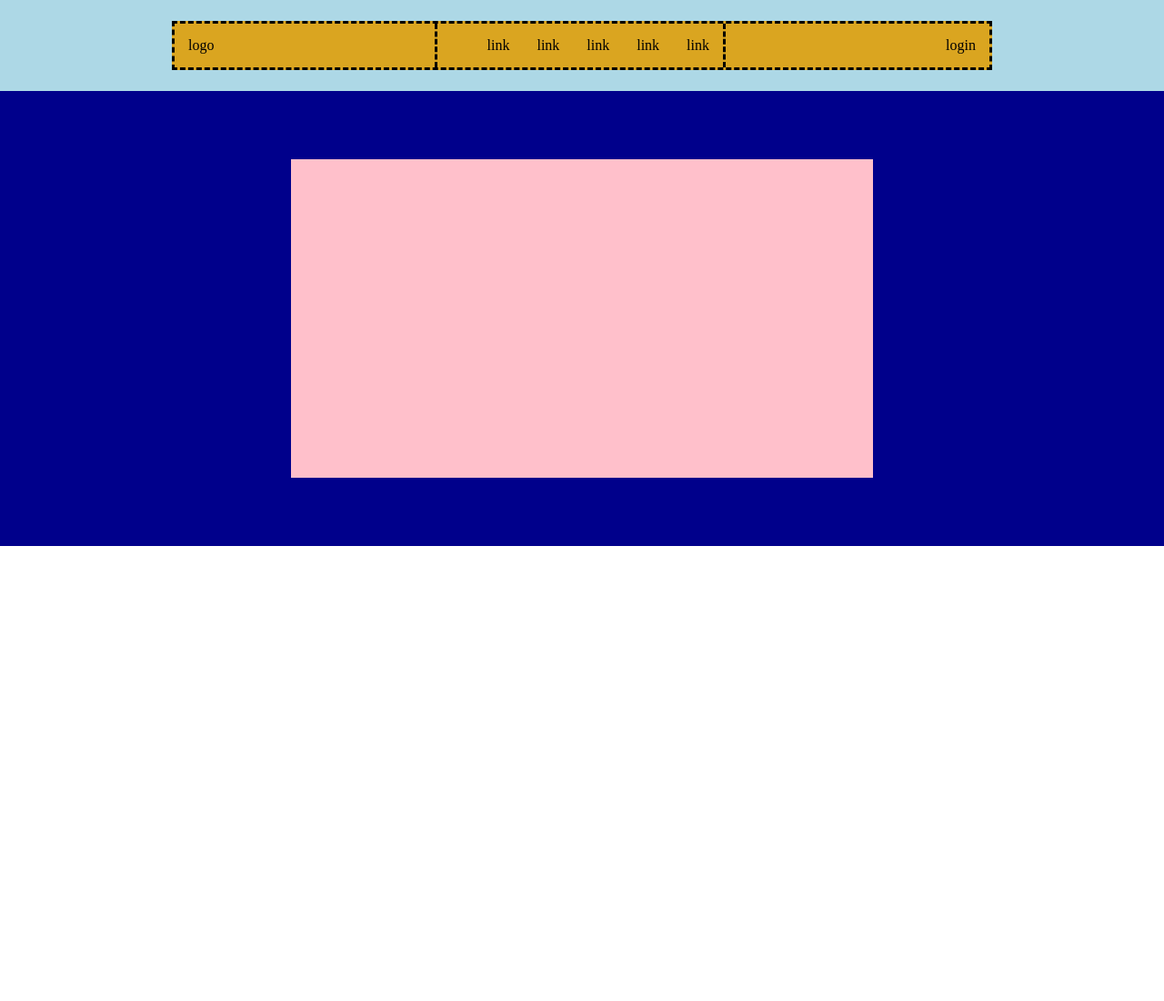
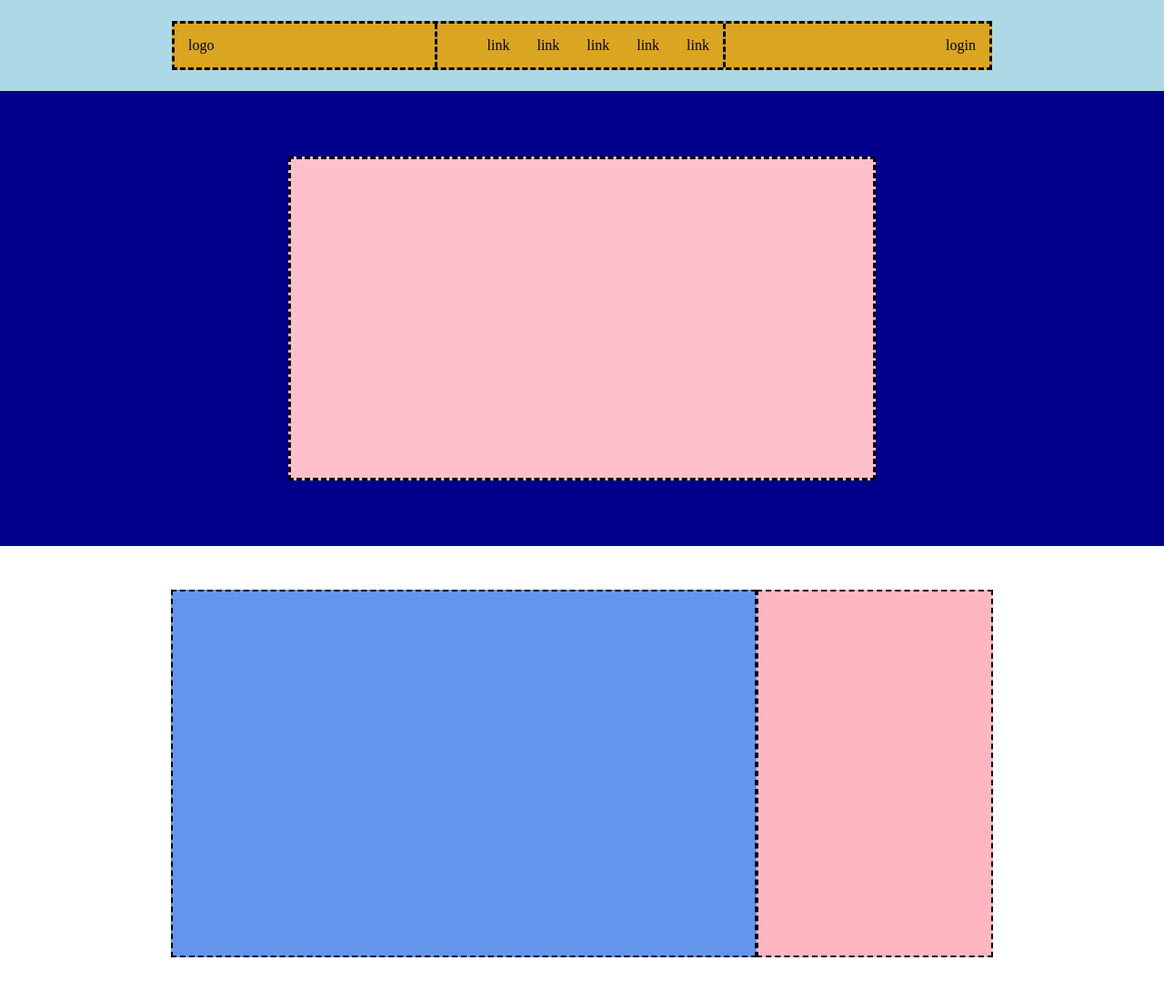
Before and after one commit to EnricoNapolitano/htmlcss-struttura-discord, a plain HTML site: page index.html in a window 1280 px wide. Shown: the whole page at 91% size. Before the commit the page ends 800 px from the top, so only its background shows below. Drawn offline with Linux system fonts and the light colour scheme.

Commit message:
Main part 1

```diff
--- a/css/style.css
+++ b/css/style.css
@@ -57,4 +57,27 @@ a {
     min-height: 350px;
     width: 50%;
     background-color: pink;
+    border: 3px dashed black;
 }
+
+/* main */
+.bg-white {
+    min-height: 500px;
+    background-color: white;
+    align-items: center;
+    justify-content: center;
+}
+
+.bg-lightblue {
+    min-height: 400px;
+    background-color:cornflowerblue;
+    flex-basis: 50%;
+    border: 2px dashed black;
+}
+
+.bg-lightpink {
+    min-height: 400px;
+    background-color: lightpink;
+    flex-basis: 20%;
+    border: 2px dashed black;
+}
--- a/index.html
+++ b/index.html
@@ -28,7 +28,13 @@
     </header>
     <header class="h-blue">
         <div class="d-pink"></div>
+    </header>
+    <main>
+        <div class="flex bg-white">
+            <div class="bg-lightblue"></div>
+            <div class="bg-lightpink"></div>
+        </div>
+    </main>
 
-    </header>
 </body>
 </html>
```
